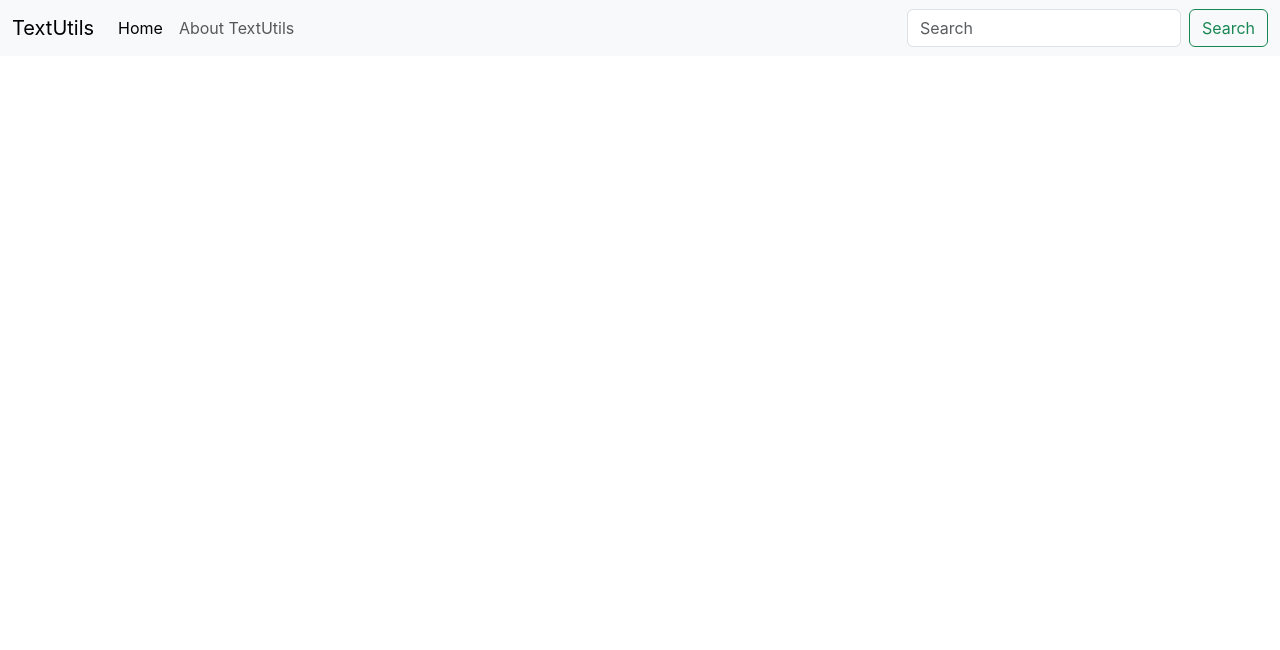
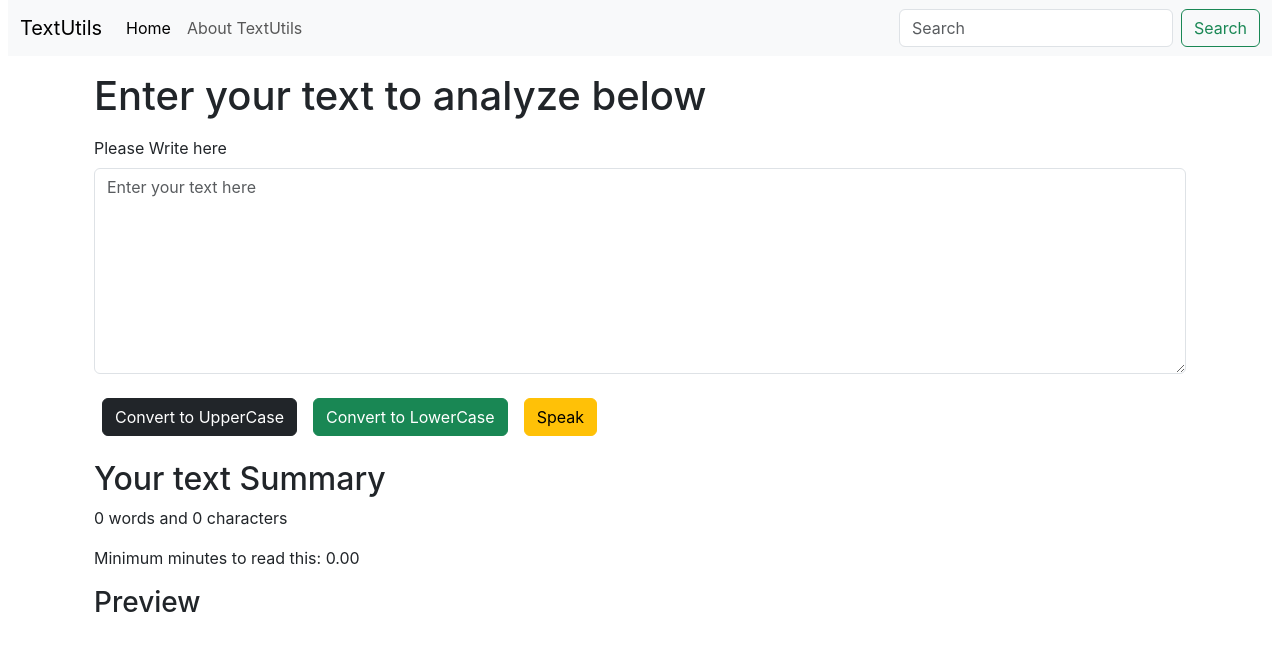
Before and after one commit to Himanish106/ProgrammingPractice, a React (Create React App) app in the folder React JS/firsttut01/: page / in a window 1280 px wide. Shown: the top 650 px of the page. Built offline with nearby package versions, Linux system fonts and the light colour scheme.

Commit message:
TextUtils modified

```diff
--- a/React JS/firsttut01/package.json
+++ b/React JS/firsttut01/package.json
@@ -6,6 +6,7 @@
     "@testing-library/jest-dom": "^5.17.0",
     "@testing-library/react": "^13.4.0",
     "@testing-library/user-event": "^13.5.0",
+    "google-translate-api": "^2.3.0",
     "react": "^18.2.0",
     "react-dom": "^18.2.0",
     "react-scripts": "5.0.1",
--- a/React JS/firsttut01/src/App.js
+++ b/React JS/firsttut01/src/App.js
@@ -1,11 +1,20 @@
 import logo from "./logo.svg";
 import "./App.css";
 import Navbar from "./Components/Navbar";
+import TextForm from "./Components/TextForm";
+// import About from "./Components/About";
 function App() {
   // return <Navbar />; ---> Suppose if we want to reuse this navbar for a different website obviously some things need to be changed such as "name of the website" "about of the website" etc. So here the concept of props comes. props means properties. We can pass the required properties and accordingly the properties will change. Remember props are always read only.
   return (
-  <Navbar pageTitle="TextUtils" about="About TextUtils" /> // Since in Navbar.js You have already set the type of the properties mentioned here as a string so if you provide any other data type other than string then you will get an error
-  // <Navbar/> ---> Case to check for the default props
+    <>
+      <Navbar pageTitle="TextUtils" about="About TextUtils" />
+      {/* // Since in Navbar.js You have already set the type of the properties mentioned here as a string so if you provide any other data type other than string then you will get an error
+  // <Navbar/> ---> Case to check for the default props */}
+      <div className="container">
+        <TextForm heading="Enter your text to analyze below" />
+      {/* <About/> */}
+      </div>
+    </>
   );
 }
 
--- /dev/null
+++ b/React JS/firsttut01/src/Components/About.js
@@ -0,0 +1,132 @@
+import React, { useState } from "react";
+
+export default function About() {
+  //   let myStyle = {
+  //     color: "white",
+  //     backgroundColor: "black",
+  //   };
+  const [myStyle, setMyStyle] = useState({
+    color: "black",
+    backgroundColor: "white",
+  });
+  const [buttonMode,setButtonMode]=useState("Enable Dark Mode")
+  const toggleStyle = () => {
+    if (myStyle.color === "white") {
+      setMyStyle({
+        color: "black",
+        backgroundColor: "white",
+      });
+      setButtonMode("Enable Dark Mode")
+    } else {
+      setMyStyle({
+        color: "white",
+        backgroundColor: "black",
+        border: "1px solid white"
+      });
+      setButtonMode("Enable Light Mode")
+    }
+  };
+  return (
+    <div className="container" style={myStyle}>
+      <h1 className="my-3">About us</h1>
+      <div className="accordion" id="accordionExample" style={myStyle}>
+        <div className="accordion-item">
+          <h2 className="accordion-header">
+            <button
+              className="accordion-button"
+              type="button"
+              data-bs-toggle="collapse"
+              data-bs-target="#collapseOne"
+              aria-expanded="true"
+              aria-controls="collapseOne"
+              style={myStyle}
+            >
+              Accordion Item #1
+            </button>
+          </h2>
+          <div
+            id="collapseOne"
+            className="accordion-collapse collapse show"
+            data-bs-parent="#accordionExample"
+          >
+            <div className="accordion-body" style={myStyle}>
+              <strong>This is the first item's accordion body.</strong> It is
+              shown by default, until the collapse plugin adds the appropriate
+              classes that we use to style each element. These classes control
+              the overall appearance, as well as the showing and hiding via CSS
+              transitions. You can modify any of this with custom CSS or
+              overriding our default variables. It's also worth noting that just
+              about any HTML can go within the <code>.accordion-body</code>,
+              though the transition does limit overflow.
+            </div>
+          </div>
+        </div>
+        <div className="accordion-item">
+          <h2 className="accordion-header">
+            <button
+              className="accordion-button collapsed"
+              type="button"
+              data-bs-toggle="collapse"
+              data-bs-target="#collapseTwo"
+              aria-expanded="false"
+              aria-controls="collapseTwo"
+              style={myStyle}
+            >
+              Accordion Item #2
+            </button>
+          </h2>
+          <div
+            id="collapseTwo"
+            className="accordion-collapse collapse"
+            data-bs-parent="#accordionExample"
+          >
+            <div className="accordion-body" style={myStyle}>
+              <strong>This is the second item's accordion body.</strong> It is
+              hidden by default, until the collapse plugin adds the appropriate
+              classes that we use to style each element. These classes control
+              the overall appearance, as well as the showing and hiding via CSS
+              transitions. You can modify any of this with custom CSS or
+              overriding our default variables. It's also worth noting that just
+              about any HTML can go within the <code>.accordion-body</code>,
+              though the transition does limit overflow.
+            </div>
+          </div>
+        </div>
+        <div className="accordion-item">
+          <h2 className="accordion-header">
+            <button
+              className="accordion-button collapsed"
+              type="button"
+              data-bs-toggle="collapse"
+              data-bs-target="#collapseThree"
+              aria-expanded="false"
+              aria-controls="collapseThree"
+              style={myStyle}
+            >
+              Accordion Item #3
+            </button>
+          </h2>
+          <div
+            id="collapseThree"
+            className="accordion-collapse collapse"
+            data-bs-parent="#accordionExample"
+          >
+            <div className="accordion-body" style={myStyle}>
+              <strong>This is the third item's accordion body.</strong> It is
+              hidden by default, until the collapse plugin adds the appropriate
+              classes that we use to style each element. These classes control
+              the overall appearance, as well as the showing and hiding via CSS
+              transitions. You can modify any of this with custom CSS or
+              overriding our default variables. It's also worth noting that just
+              about any HTML can go within the <code>.accordion-body</code>,
+              though the transition does limit overflow.
+            </div>
+          </div>
+        </div>
+      </div>
+      <button type="button" className="btn btn-dark my-3" onClick={toggleStyle}>
+        {buttonMode}
+      </button>
+    </div>
+  );
+}
--- a/React JS/firsttut01/src/Components/Navbar.js
+++ b/React JS/firsttut01/src/Components/Navbar.js
@@ -3,7 +3,7 @@ import PropTypes from "prop-types"; // PropTypes means type of the property i.e.
 export default function Navbar(props) {
   return (
     <>
-      <nav className="navbar navbar-expand-lg bg-body-tertiary">
+      <nav className="navbar navbar-expand-lg bg-body-tertiary mx-2">
         <div className="container-fluid">
           <a className="navbar-brand" href="#">
             {props.pageTitle}
--- /dev/null
+++ b/React JS/firsttut01/src/Components/TextForm.js
@@ -0,0 +1,102 @@
+import React, { useState } from "react";
+export default function TextForm(props) {
+  const [text, setText] = useState("");
+  //   text="Enter your text" ---> Wrong way to change state
+  //   setText("Enter your text") ---> Right way to change state
+  const upperCaseClick = () => {
+    // setText("Enter the text to change state");
+    setText(text.toUpperCase());
+  };
+  const lowerCaseClick = () => {
+    setText(text.toLowerCase());
+  };
+  const handleOnChange = (event) => {
+    console.log("On change");
+    setText(event.target.value);
+  };
+  const calculateWordCount = () => {
+    if (text.trim() === "") {
+      return 0;
+    }
+    return text.split(/\s+/).filter((word) => word !== "").length;
+  };
+  const speak = () => {
+    const toggle = document.getElementById("toggle");
+
+    if (toggle.textContent === "Speak") {
+      toggle.innerHTML = "Stop";
+
+      const readText = () => {
+        let msg = new SpeechSynthesisUtterance(text);
+
+        // Attach an event listener to restart speech when it ends
+        msg.addEventListener('end', readText);
+
+        window.speechSynthesis.speak(msg);
+      };
+
+      // Start reading for the first time
+      readText();
+    } else {
+      toggle.innerHTML = "Speak";
+      // Stop speech synthesis
+      window.speechSynthesis.cancel();
+    }
+  };
+
+  return (
+    <>
+      <div className="container">
+        <h1 className="mt-3">{props.heading}</h1>
+        <div className="mb-3 mt-3">
+          <label htmlFor="my-text" className="form-label">
+            Please Write here
+          </label>
+          <textarea
+            className="form-control"
+            id="my-text"
+            placeholder="Enter your text here"
+            value={text}
+            rows={8}
+            defaultValue={""}
+            onChange={handleOnChange}
+          />
+        </div>
+        <button
+          type="button"
+          className="btn btn-primary btn-dark mx-2"
+          onClick={upperCaseClick}
+        >
+          Convert to UpperCase
+        </button>
+        <button
+          type="button"
+          className="btn btn-primary btn-success mx-2"
+          onClick={lowerCaseClick}
+        >
+          Convert to LowerCase
+        </button>
+        <button
+          type="submit"
+          onClick={speak}
+          className="btn btn-warning mx-2 my-2"
+          id="toggle"
+        >
+          Speak
+        </button>
+      </div>
+      <div className="container mt-3">
+        <h2>Your text Summary</h2>
+        <p>
+          {calculateWordCount()} words and {text.length} characters
+        </p>
+        <p>
+          Minimum minutes to read this:{" "}
+          {(0.008 * calculateWordCount()).toFixed(2)}
+        </p>
+        <h3>Preview</h3>
+        <p>{text}</p>
+      </div>
+    </>
+  );
+}
```
Also changed, not shown: 1 other file (tests, documents, lock files or other folders).
